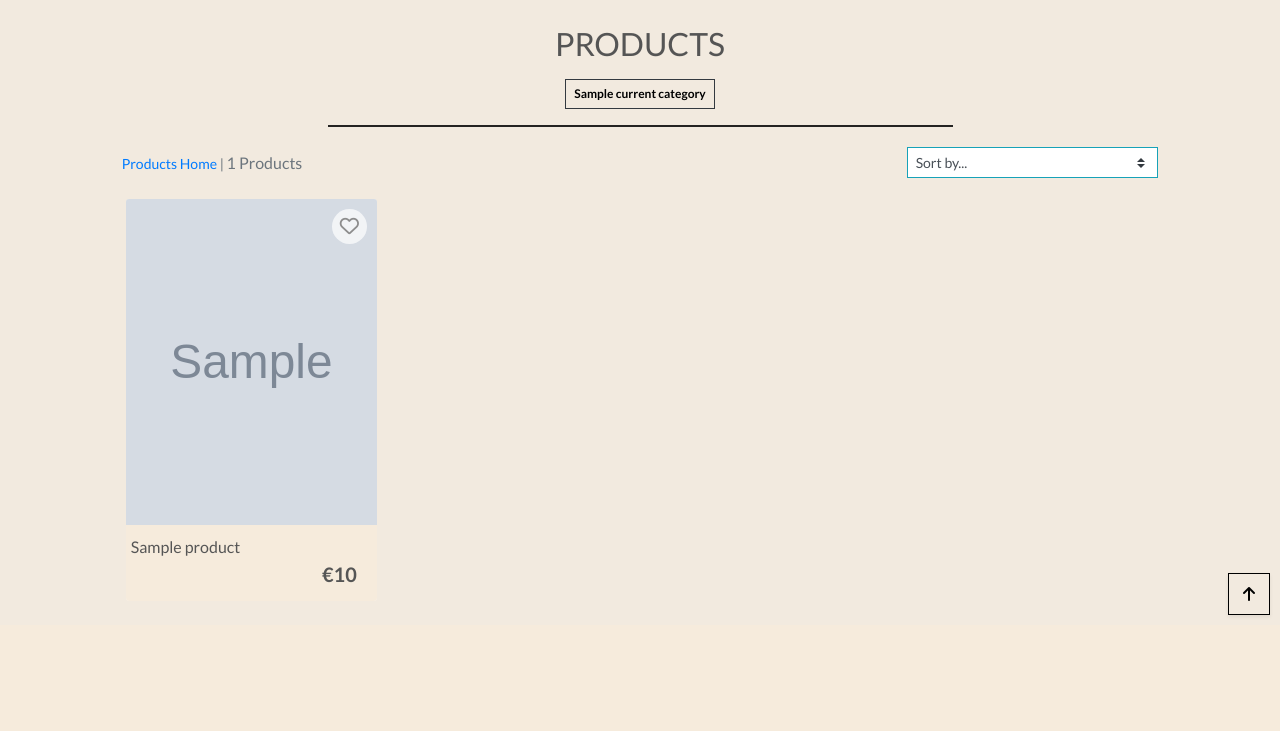
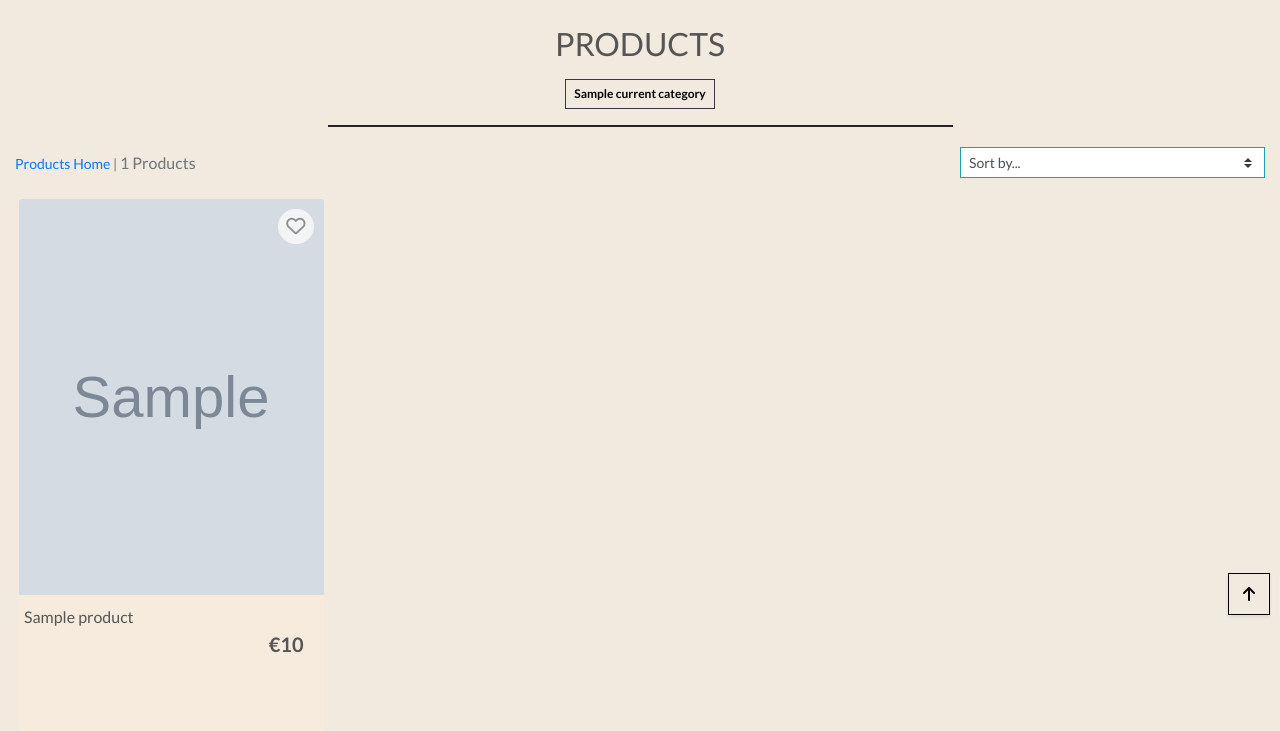
Before and after one commit to SimonMoynihan33/KVRN-Apparel, a Django app: template products/templates/products/products.html in a window 1280 px wide. Shown: the part 175-906 px from the top of the page. Before the commit the page ends 792 px from the top, so only its background shows below. Run offline with Django 5.2, Linux system fonts and the light colour scheme; the template is opened without the code that fills it: most values are stand-ins (such as "Sample title", 1, 10 or a date in 2020); grey boxes marked "Sample" are stand-in pictures; some libraries are stand-ins or nearby versions; some web fonts are replaced.

Commit message:
Change width of products on products and wishlist page

```diff
--- a/products/templates/products/products.html
+++ b/products/templates/products/products.html
@@ -26,7 +26,7 @@
         </div>
     </div>
     <div class="row">
-        <div class="product-container col-10 offset-1">
+        <div class="product-container col-12">
             <div class="row mt-1 mb-2">
                 <div class="col-12 col-md-6 my-auto order-md-last d-flex justify-content-center justify-content-md-end">
                     <div class="w-50">
@@ -79,7 +79,7 @@
                             </div>
                             <div class="card-footer bg-beige pt-0 border-0 text-left">
                                 <div class="row">
-                                    <div class="col">
+                                    <div class="col bottom-spacing">
                                         <p class="lead mb-0 text-right font-weight-bold">€{{ product.price }}</p>
                                         {% if request.user.is_superuser %}
                                         <small class="ml-3">
--- a/static/css/base.css
+++ b/static/css/base.css
@@ -596,8 +596,6 @@ hr {
         font-size: 2rem; /* Scale down heading on mobile */
     }
 
-
-
     .shop-now-button {
         font-size: 1rem; /* Reduce button size */
         padding: 10px 20px; /* Reduce padding on the button */
--- a/wishlist/templates/wishlist/wishlist.html
+++ b/wishlist/templates/wishlist/wishlist.html
@@ -21,7 +21,7 @@
     </div>
 
     <div class="row">
-        <div class="product-container col-10 offset-1">
+        <div class="product-container col-12">
             <div class="container-fluid px-0">
                 <div class="row g-0">
                     {% for product in products %}
@@ -51,7 +51,7 @@
                             </div>
                             <div class="card-footer bg-beige pt-0 border-0 text-left">
                                 <div class="row">
-                                    <div class="col">
+                                    <div class="col bottom-spacing">
                                         <p class="lead mb-0 text-right font-weight-bold">€{{ product.price }}</p>
                                         {% if request.user.is_superuser %}
                                         <small class="ml-3">
```
